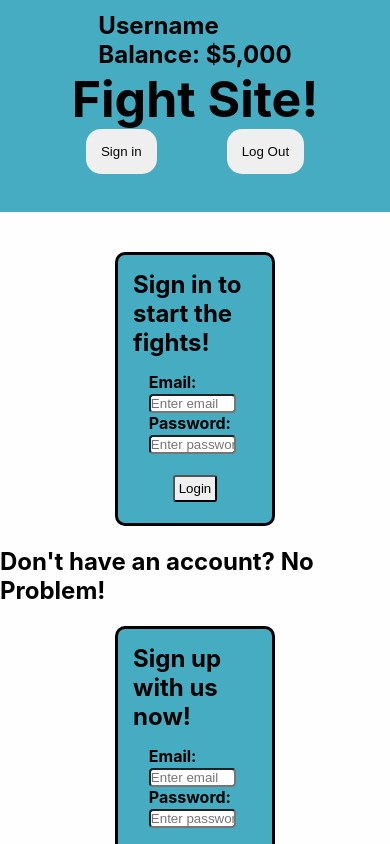
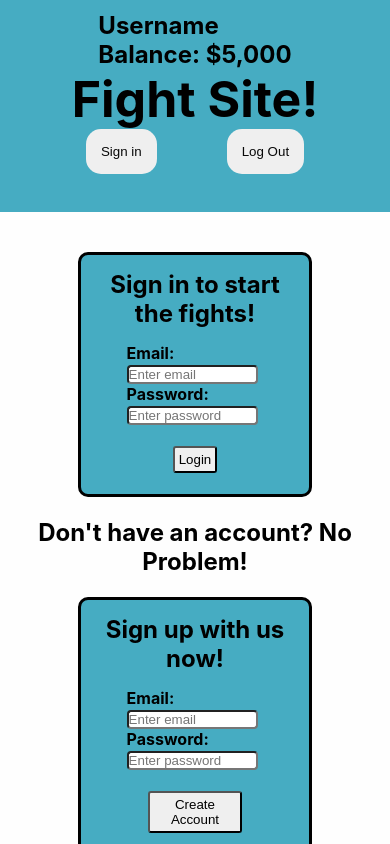
Before and after one commit to fightsite/fightsite1.0, a React (Create React App) app in the folder client/: page / in a window 390 px wide. Shown: the top 844 px of the page. Built offline with nearby package versions, Linux system fonts and the light colour scheme.

Commit message:
Login page now 100% responsive.

```diff
--- a/client/src/index.css
+++ b/client/src/index.css
@@ -264,6 +264,10 @@ code {
   margin: 15px;
 }
 
+.form-title h2 {
+  text-align: center;
+}
+
 .form b {
   padding-right: 10px;
 }
@@ -301,6 +305,19 @@ code {
   margin-bottom: 21px;
 }
 
+.divider-message {
+  text-align: center;
+}
+
+@media only screen and (max-width: 425px){
+  .signIn-form-main-container1 {
+    width:80%;
+  }
+  .signIn-form-main-container2 {
+    width: 80%;
+  }
+}
+
 /* for phone screens */
 @media screen and (max-width: 700px) {
   .header-div {
@@ -311,4 +328,30 @@ code {
   .user-button button {
     margin-bottom: 25px;
   }
+  .signIn-form-main-container1 {
+    width:80%;
+  }
+  .signIn-form-main-container2 {
+    width: 80%;
+  }
 }
+
+/* large phones and tablets */
+@media only screen and (max-width: 1200px){
+  .signIn-form-main-container1 {
+    width:70%;
+  }
+  .signIn-form-main-container2 {
+    width: 70%;
+  }
+}
+
+/* Monitor size + */
+@media only screen and (max-width: 1500px){
+  .signIn-form-main-container1 {
+    width:60%;
+  }
+  .signIn-form-main-container2 {
+    width: 60%;
+  }
+}
```
